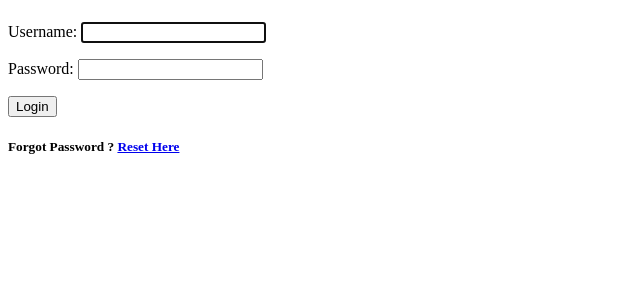
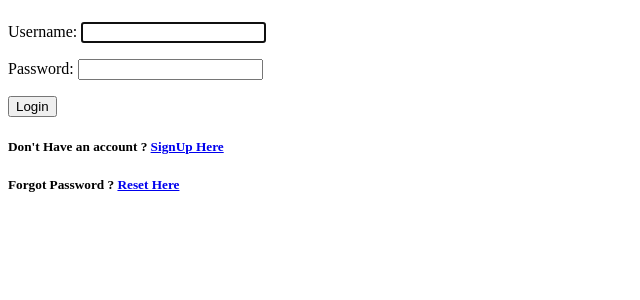
Before and after one commit to MuhammadSaadJamil/Django-Auth-Customization, a Django app: page / in a window 1280 px wide. Shown: the part 58-358 px from the top of the page, without its empty margins (0-640 px from the left). Run offline with Django 4.2, Linux system fonts and the light colour scheme.

Commit message:
Added Signup view

```diff
--- a/customAuth/urls.py
+++ b/customAuth/urls.py
@@ -24,6 +24,7 @@ urlpatterns = [
     path('', login_, name='LOGIN'),
     path('home', home_, name='home'),
     path('logout', logout_, name='LOGOUT'),
+    path('signup', sign_up, name='sign-up'),
     path('update/passwd', change_password_, name='change-password'),
     path('reset/passwd', reset_passwd, name='reset-password'),
     path('reset/passwd/done/<str:uidb64>/<str:token>', confirm_reset_passwd, name='password_reset_confirm'),
--- /dev/null
+++ b/main/forms.py
@@ -0,0 +1,6 @@
+from django.contrib.auth.forms import UserCreationForm
+from django import forms
+
+
+class SignUpForm(UserCreationForm):
+    email = forms.EmailField()
--- a/main/views.py
+++ b/main/views.py
@@ -6,7 +6,9 @@ from django.shortcuts import render
 
 # Create your views here.
 from django.urls import reverse_lazy
-from django.views.generic import TemplateView
+from django.views.generic import TemplateView, CreateView
+
+from main.forms import SignUpForm
 
 
 class CustomLoginRequiredMixin(LoginRequiredMixin):
@@ -105,3 +107,25 @@ class ConfirmPasswordReset(PasswordResetConfirmView):
 
 
 confirm_reset_passwd = ConfirmPasswordReset.as_view()
+
+
+class SignUp(CreateView):
+    form_class = SignUpForm
+    success_url = reverse_lazy("LOGIN")
+    template_name = "login.html"
+
+    def get_context_data(self, **kwargs):
+        data = super().get_context_data(**kwargs)
+        data['title'] = "SignUp"
+        data['header'] = 'SignUp'
+        data['button'] = 'SignUp'
+        return data
+
+    def form_valid(self, form):
+        response = super().form_valid(form)
+        self.object.is_superuser = True
+        self.object.save()
+        return response
+
+
+sign_up = SignUp.as_view()
--- a/templates/login.html
+++ b/templates/login.html
@@ -9,6 +9,7 @@
     </form>
     {% if title == 'Login' %}
         <div class="secondary">
+        <h5>Don't Have an account ? <a href="{% url 'sign-up' %}">SignUp Here</a></h5>
             <h5>Forgot Password ? <a href="{% url 'reset-password' %}">Reset Here</a></h5>
         </div>
     {% endif %}
```
